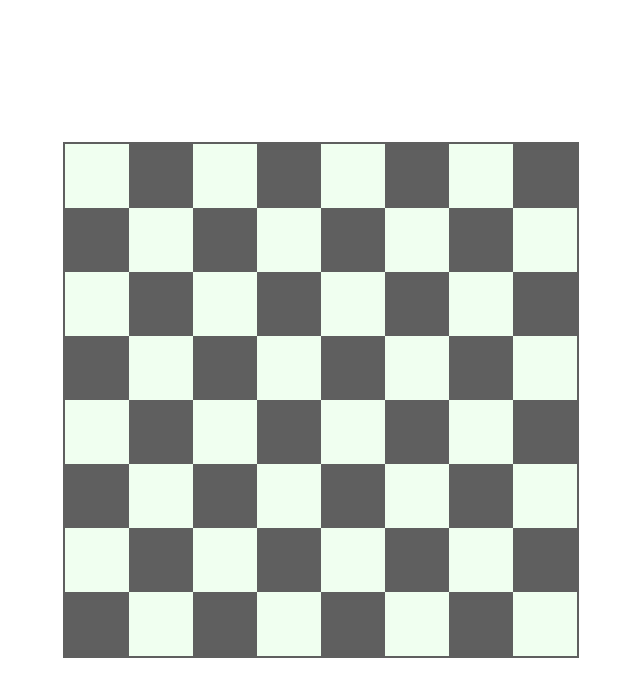
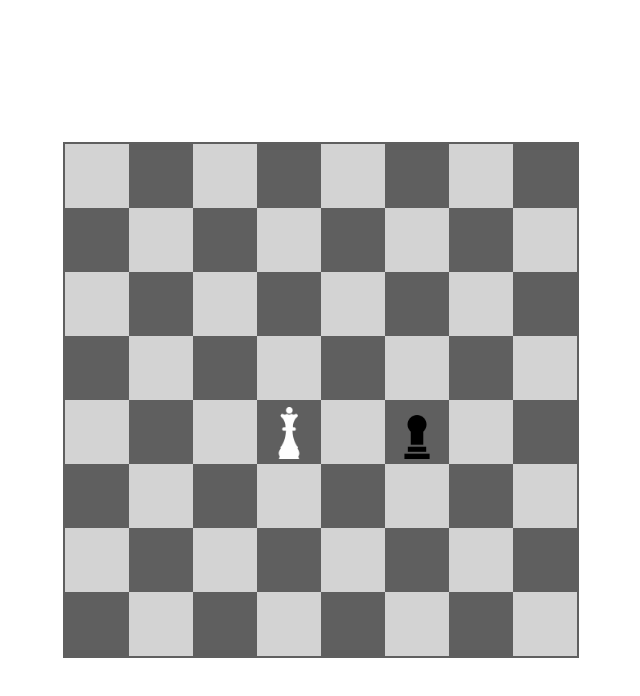
Before and after one commit to tytytyw/chess, a React (Create React App) app: page / in a window 1280 px wide. Shown: the top 696 px of the page, without its empty margins (319-959 px from the left). Built offline with nearby package versions, Linux system fonts and the light colour scheme.

Commit message:
add figures

```diff
--- a/src/App.css
+++ b/src/App.css
@@ -65,7 +65,19 @@ button {
   height: 64px;
   display: flex;
   justify-content: center;
-  align-items: center;
+  align-items: flex-end;
+  padding-bottom: 1%;
+}
+
+.cell .figure__logo {
+  width: 52px;
+  height: 52px;
+  position: relative;
+}
+
+.cell .figure__logo.pawn {
+  width: 44px;
+  height: 44px;
 }
 
 .black {
@@ -73,5 +85,5 @@ button {
 }
 
 .white {
-  background: honeydew;
+  background: #d3d3d3;
 }
--- a/src/App.tsx
+++ b/src/App.tsx
@@ -9,6 +9,7 @@ function App() {
   const restart = () => {
     const newBoard = new Board()
     newBoard.initCells()
+    newBoard.addFigures()
     setBoard(newBoard)
   }
 
--- a/src/components/CellComponent.tsx
+++ b/src/components/CellComponent.tsx
@@ -10,7 +10,9 @@ interface CellProps {
 const CellComponent: FC<CellProps> = ({ cell }) => {
 
     return (
-        <div className={classNames('cell', cell.color)}></div>
+        <div className={classNames('cell', cell.color)}>
+            {cell.figure?.logo && <img className={classNames("figure__logo", cell.figure?.name)} src={cell.figure.logo} alt='' />}
+        </div>
     )
 }
 
--- a/src/modals/Board.ts
+++ b/src/modals/Board.ts
@@ -1,5 +1,7 @@
+import { Queen } from './figures/Queen';
 import { Colors } from './Colors';
 import { Cell } from './Cell';
+import { Pawn } from './figures/Pawn';
 
 
 export class Board {
@@ -19,4 +21,13 @@ export class Board {
         }
 
     }
+
+    public getCell(x: number, y: number) {
+        return this.cells[y][x]
+    }
+
+    public addFigures() {
+        new Queen(Colors.WHITE, this.getCell(3, 4))
+        new Pawn(Colors.BLACK, this.getCell(5, 4))
+    }
 }
--- a/src/modals/figures/Figure.ts
+++ b/src/modals/figures/Figure.ts
@@ -1,3 +1,39 @@
+import logo from '../../assets/black-king.png';
+import { Cell } from '../Cell';
+import { Colors } from './../Colors';
+
+export enum FigureNames {
+    FIGURE = 'figure',
+    KING = 'king',
+    KNIGHT = 'knight',
+    PAWN = 'pawn',
+    QUEEN = 'queen',
+    ROOK = 'rook',
+    BISHOP = 'bishop',
+}
+
 export class Figure {
+    color: Colors;
+    logo: typeof logo | null;
+    cell: Cell;
+    name: FigureNames;
+    id: number
 
+    constructor(color: Colors, cell: Cell) {
+        this.color = color;
+        this.cell = cell;
+        this.cell.figure = this;
+        this.logo = null;
+        this.name = FigureNames.FIGURE
+        // TODO:
+        this.id = Math.random();
+    }
+
+    canMove(target: Cell): boolean {
+        return true
+    }
+
+    moveFigure(target: Cell) {
+
+    }
 }
--- /dev/null
+++ b/src/modals/figures/Pawn.ts
@@ -0,0 +1,15 @@
+import { Cell } from './../Cell';
+import { Colors } from './../Colors';
+import { Figure, FigureNames } from './Figure';
+import blackLogo from '../../assets/black-pawn.png'
+import whiteLogo from '../../assets/white-pawn.png'
+
+export class Pawn extends Figure {
+
+    constructor(color: Colors, cell: Cell) {
+        super(color, cell);
+        this.logo = color === Colors.WHITE ? whiteLogo : blackLogo;
+        this.name = FigureNames.PAWN
+    }
+
+}
--- /dev/null
+++ b/src/modals/figures/Queen.ts
@@ -0,0 +1,15 @@
+import { Cell } from './../Cell';
+import { Colors } from './../Colors';
+import { Figure, FigureNames } from './Figure';
+import blackLogo from '../../assets/black-queen.png'
+import whiteLogo from '../../assets/white-queen.png'
+
+export class Queen extends Figure {
+
+    constructor(color: Colors, cell: Cell) {
+        super(color, cell);
+        this.logo = color === Colors.WHITE ? whiteLogo : blackLogo;
+        this.name = FigureNames.QUEEN
+    }
+
+}
```
Also changed, not shown: src/modals/figures/Bishop.ts (added, +15 -0 lines), src/modals/figures/King.ts (added, +14 -0 lines), src/modals/figures/Knight.ts (added, +15 -0 lines), src/modals/figures/Rook.ts (added, +15 -0 lines).
